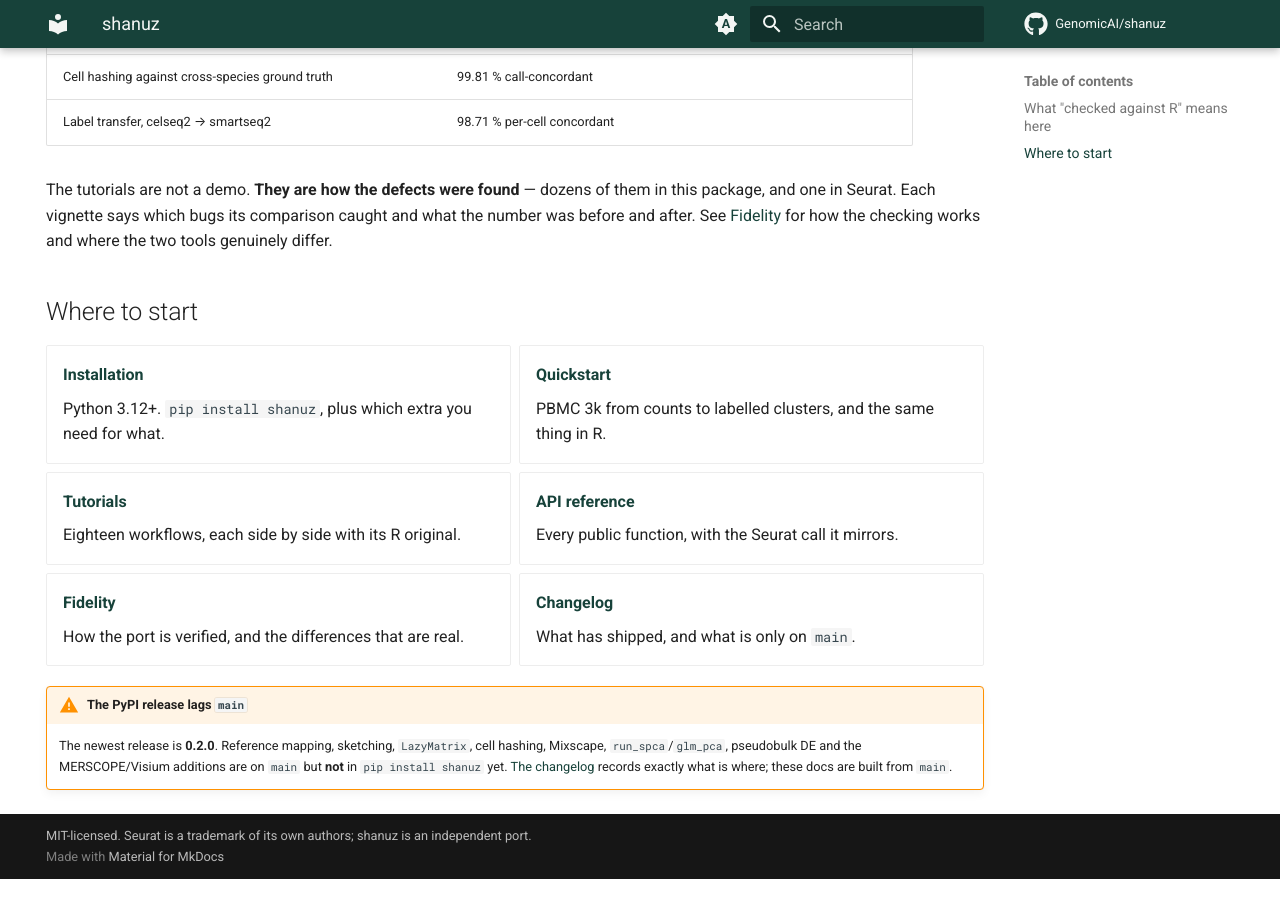
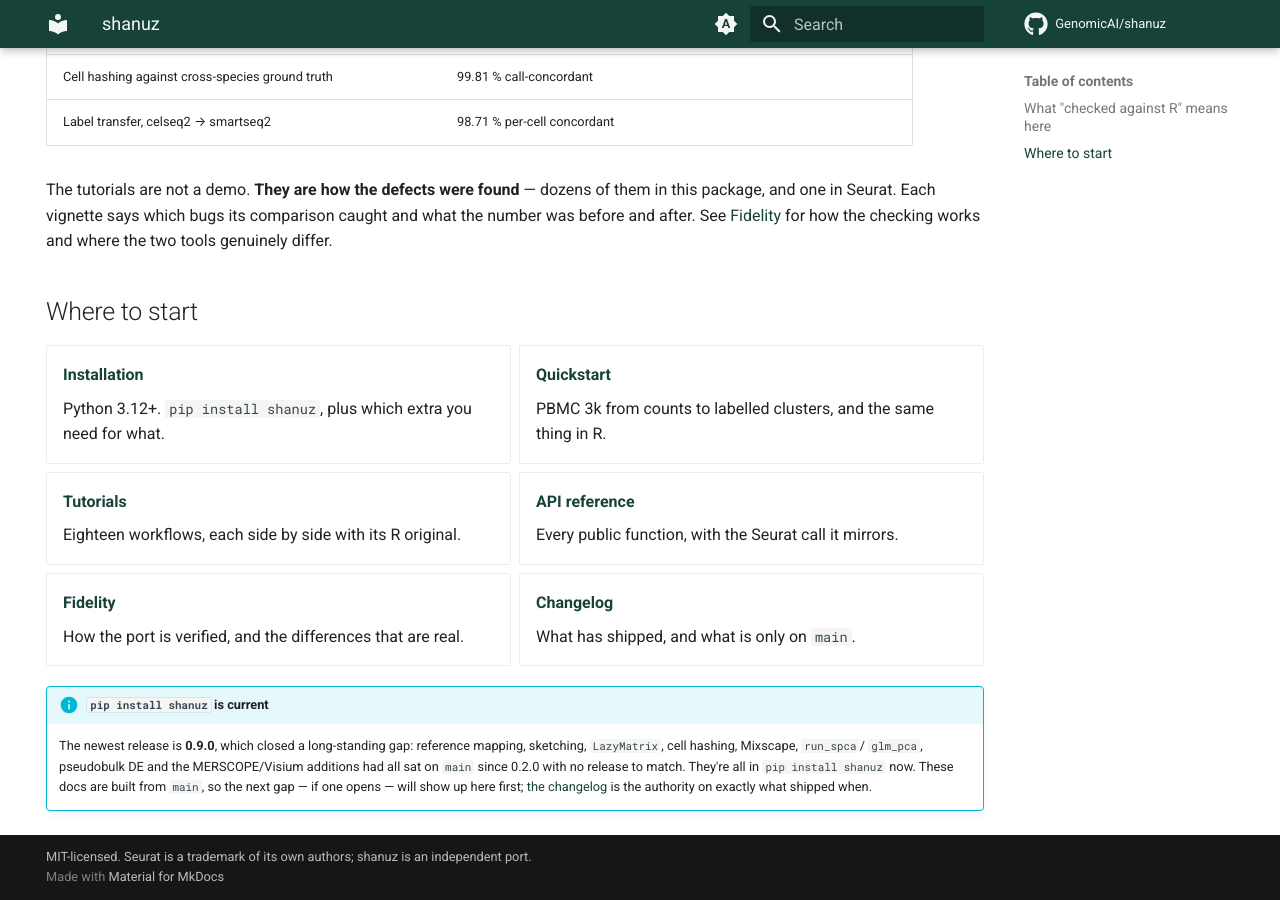
Before and after one commit to GenomicAI/shanuz, an MkDocs documentation site: the page built from docs/index.md, in a window 1280 px wide and 900 px high, scrolled down 1123 px. Built offline with MkDocs 1.6.1 and Material for MkDocs 9.7.7, drawn with Linux system fonts in a browser that asks for light colours; comment, search, counter and statistics services are not loaded; before the commit the page ends 2002 px from its top, so only the background shows below that.

Commit message:
docs: merge main and update for the 0.9.0 release
Merges main (now at v0.9.0) into the docs site branch and rewrites the
two release-lag callouts this branch had written against the
pre-release state — docs/index.md's warning box and the "From source"
section of docs/installation.md. Both now say 0.9.0 is current instead
of warning that main was ahead of PyPI.

docs/CHANGELOG.md and docs/ROADMAP.md needed no separate edit: they are
symlinks to the repo-root files, which the merge already updated.

970 tests pass (25 skipped), ruff and mypy clean, mkdocs build --strict
clean.

Co-Authored-By: Claude Sonnet 5 <noreply@anthropic.com>

```diff
--- a/docs/index.md
+++ b/docs/index.md
@@ -89,9 +89,11 @@ genuinely differ.
 
 </div>
 
-!!! warning "The PyPI release lags `main`"
-    The newest release is **0.2.0**. Reference mapping, sketching, `LazyMatrix`,
-    cell hashing, Mixscape, `run_spca`/`glm_pca`, pseudobulk DE and the
-    MERSCOPE/Visium additions are on `main` but **not** in `pip install shanuz`
-    yet. [The changelog](CHANGELOG.md) records exactly what is where; these docs
-    are built from `main`.
+!!! info "`pip install shanuz` is current"
+    The newest release is **0.9.0**, which closed a long-standing gap: reference
+    mapping, sketching, `LazyMatrix`, cell hashing, Mixscape, `run_spca`/
+    `glm_pca`, pseudobulk DE and the MERSCOPE/Visium additions had all sat on
+    `main` since 0.2.0 with no release to match. They're all in `pip install
+    shanuz` now. These docs are built from `main`, so the next gap — if one
+    opens — will show up here first; [the changelog](CHANGELOG.md) is the
+    authority on exactly what shipped when.
```
Also changed, not shown: docs/installation.md (+6 -4 lines).
